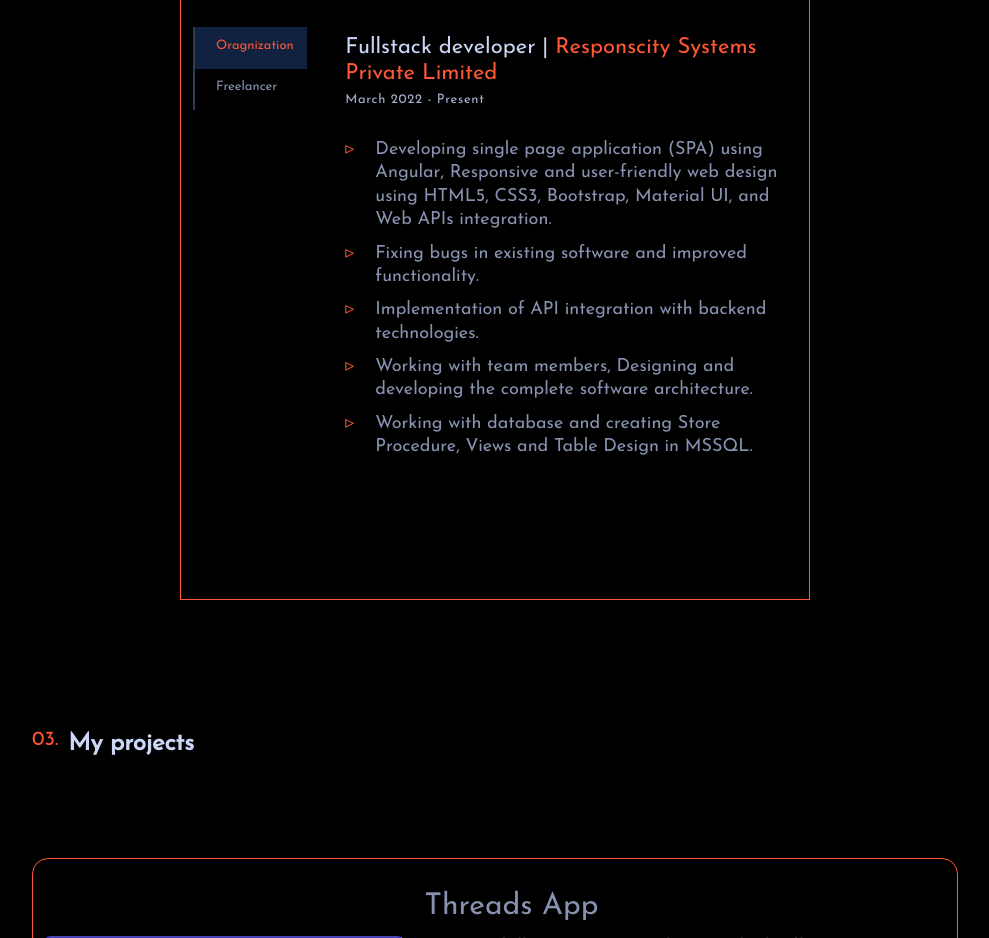
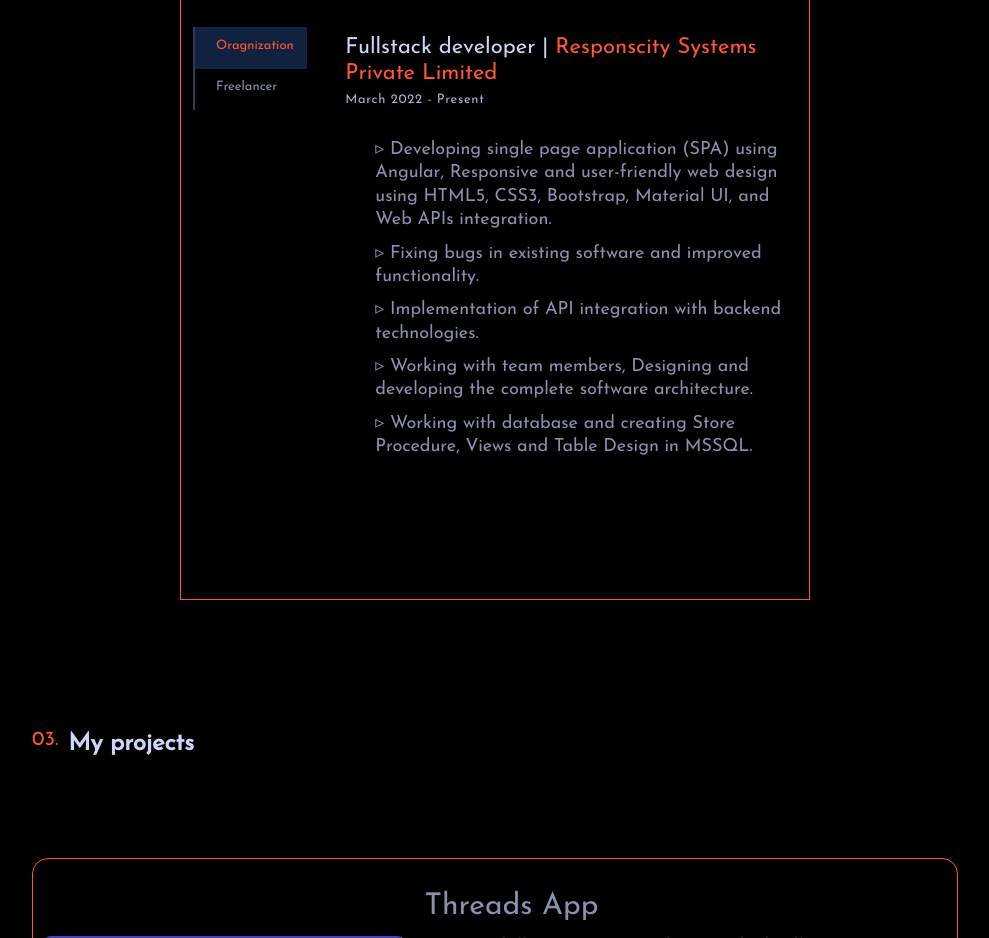
Before and after one commit to Mitesh47/Portfolio, an Angular app: page / in a window 1280 px wide. Shown: the part 1880-2818 px from the top of the page, without its empty margins (145-1134 px from the left). Built offline with nearby package versions, Linux system fonts and the light colour scheme.

Commit message:
Added some changes in experience component

```diff
--- a/src/app/components/main/experience/experience.component.scss
+++ b/src/app/components/main/experience/experience.component.scss
@@ -104,13 +104,6 @@
         padding-left: 30px;
         margin-bottom: 10px;
         font-size: 18px;
-
-        &:before {
-            content: '▹';
-            position: absolute;
-            left: 0;
-            color: $Orange;
-        }
     }
 }
 
--- a/src/app/components/main/experience/experience.component.ts
+++ b/src/app/components/main/experience/experience.component.ts
@@ -17,11 +17,11 @@ export class ExperienceComponent implements OnInit {
       Title: 'Fullstack developer',
       Date: 'March 2022 - Present',
       Description: [
-        'Developing single page application (SPA) using Angular, Responsive and user-friendly web design using HTML5, CSS3, Bootstrap, Material UI, and Web APIs integration.',
-        'Fixing bugs in existing software and improved functionality.',
-        'Implementation of API integration with backend technologies.',
-        'Working with team members, Designing and developing the complete software architecture. ',
-        'Working with database and creating Store Procedure, Views and Table Design in MSSQL.',
+        '▹ Developing single page application (SPA) using Angular, Responsive and user-friendly web design using HTML5, CSS3, Bootstrap, Material UI, and Web APIs integration.',
+        '▹ Fixing bugs in existing software and improved functionality.',
+        '▹ Implementation of API integration with backend technologies.',
+        '▹ Working with team members, Designing and developing the complete software architecture. ',
+        '▹ Working with database and creating Store Procedure, Views and Table Design in MSSQL.',
       ],
     },
     {
@@ -30,10 +30,10 @@ export class ExperienceComponent implements OnInit {
       Title: 'Independent',
       Date: 'July 2023 - Present',
       Description: [
-        'Implementing continuous improvements, working on frontend and backend.',
-        'Creating platforms with Angular, NodeJS, ExpressJS, MongoDB programmed with functional, reactive, and object-oriented programming paradigms.',
-        'Automation of processes with data structures.',
-        'Design layout with SASS, Bootstrap, Angular Material, etc.',
+        '▹ Implementing continuous improvements, working on frontend and backend.',
+        '▹ Creating platforms with Angular, NodeJS, ExpressJS, MongoDB programmed with functional, reactive, and object-oriented programming paradigms.',
+        '▹ Automation of processes with data structures.',
+        '▹ Design layout with SASS, Bootstrap, Angular Material, etc.',
       ],
     },
   ];
```
